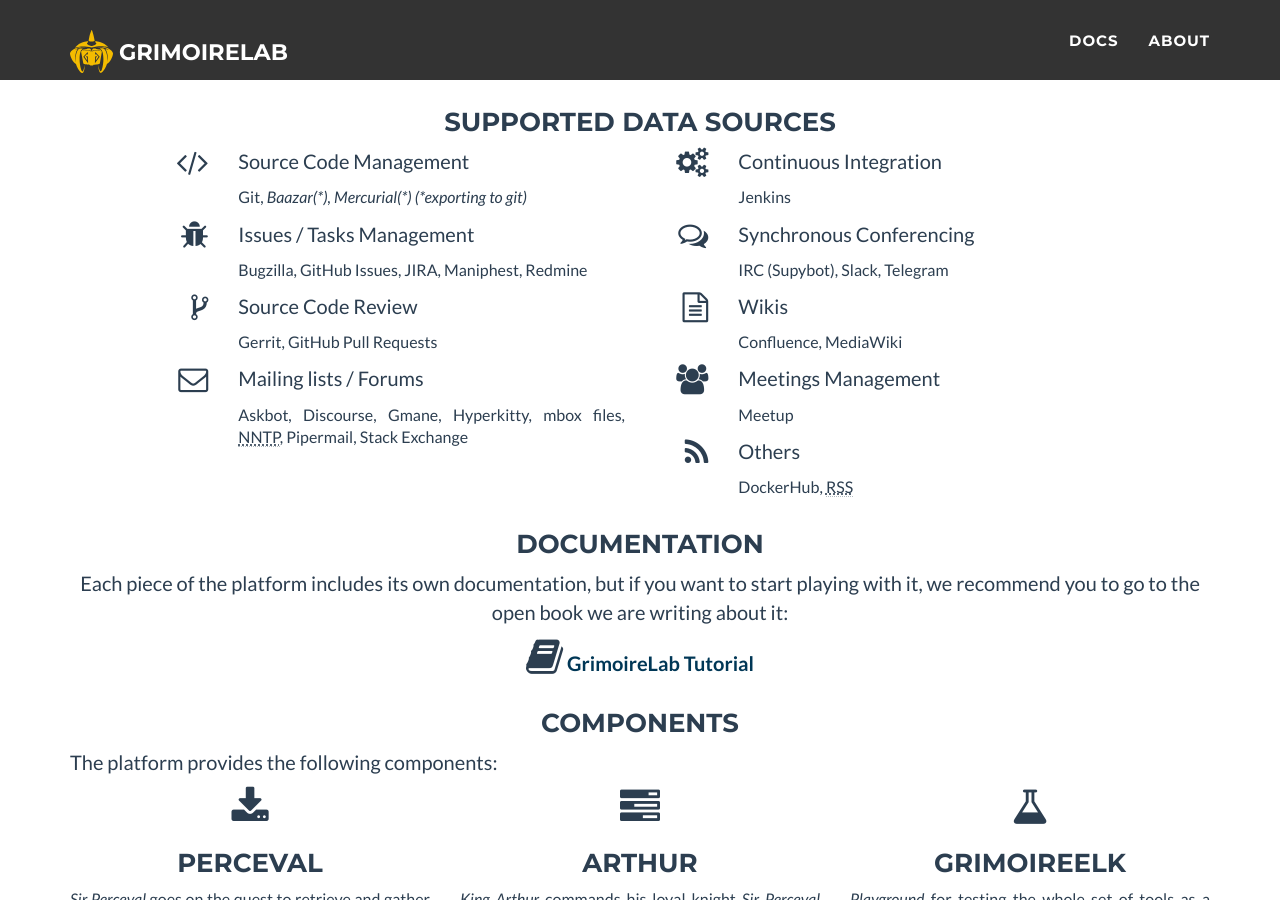
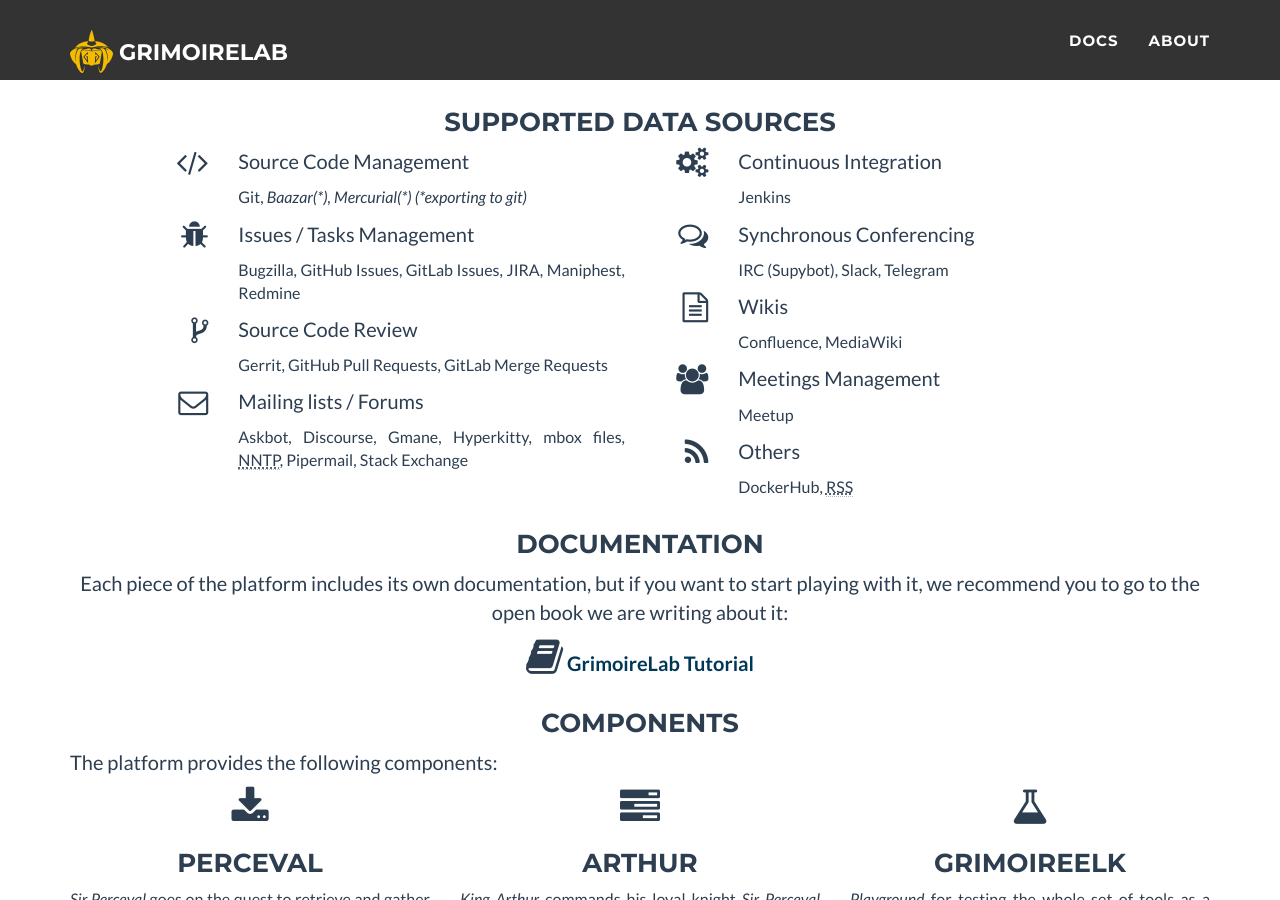
Before and after one commit to chaoss/grimoirelab, a Jekyll site: the page built from docs/index.html, in a window 1280 px wide and 900 px high, scrolled down 1017 px. Built offline with Jekyll 4.4.1, drawn with Linux system fonts in a browser that asks for light colours; nearby versions of some CDN libraries.

Commit message:
Add GitLab (Issues & Merge Requests)
Missing GitLab as supported data source in the website

```diff
--- a/docs/index.html
+++ b/docs/index.html
@@ -48,14 +48,14 @@
             <div class="col-xs-2 text-right"><i class="fa fa-2x fa-bug"></i></div>
             <div class="col-xs-10">
               <p>Issues / Tasks Management</p>
-              <p class="text-justify small">Bugzilla, GitHub Issues, JIRA, Maniphest, Redmine</p>
+              <p class="text-justify small">Bugzilla, GitHub Issues, GitLab Issues, JIRA, Maniphest, Redmine</p>
             </div>
           </div>
           <div class="row">
             <div class="col-xs-2 text-right"><i class="fa fa-2x fa-code-fork"></i></div>
             <div class="col-xs-10">
               <p>Source Code Review</p>
-              <p class="text-justify small">Gerrit, GitHub Pull Requests</p>
+              <p class="text-justify small">Gerrit, GitHub Pull Requests, GitLab Merge Requests</p>
             </div>
           </div>
           <div class="row">
```
